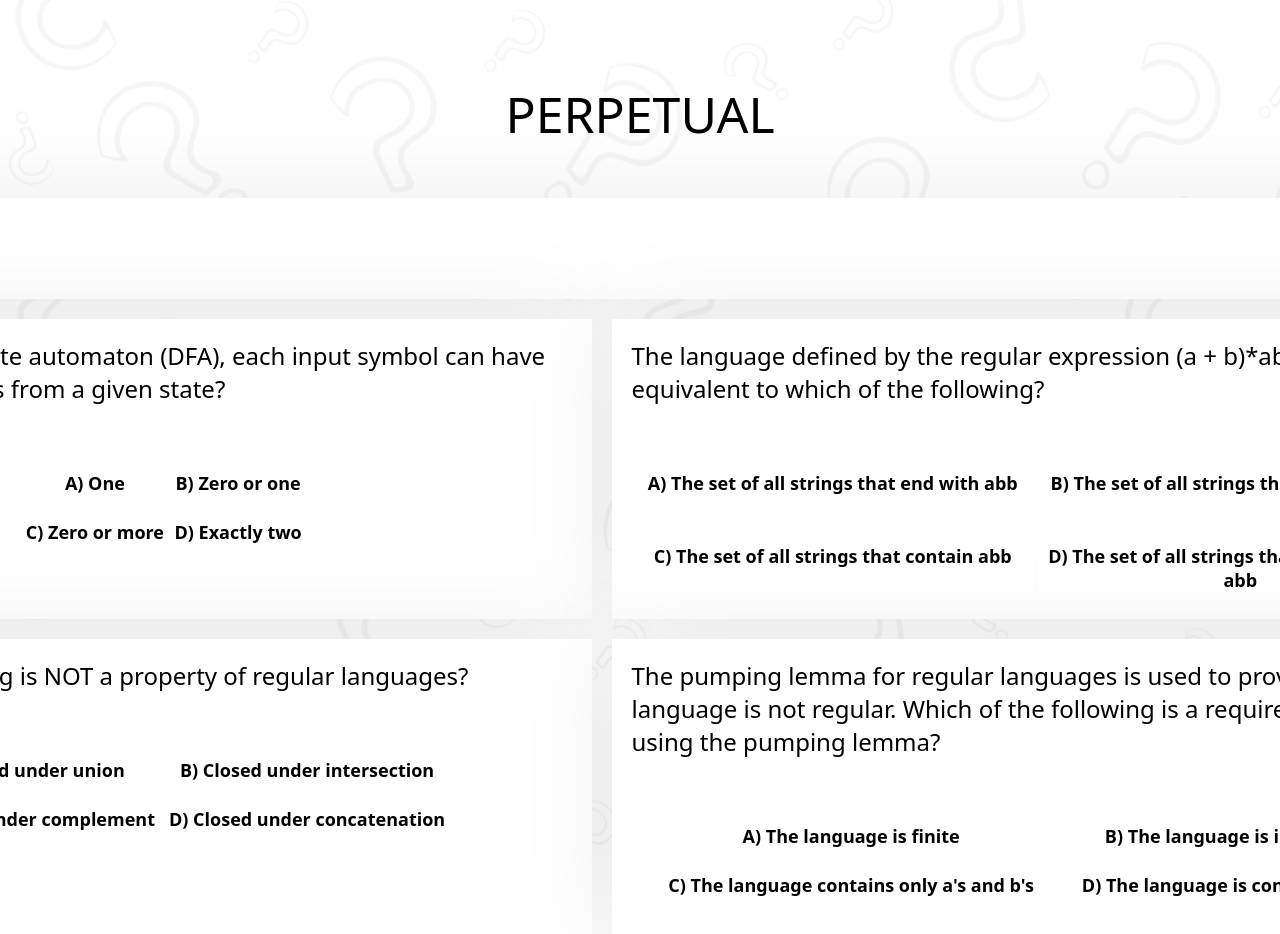
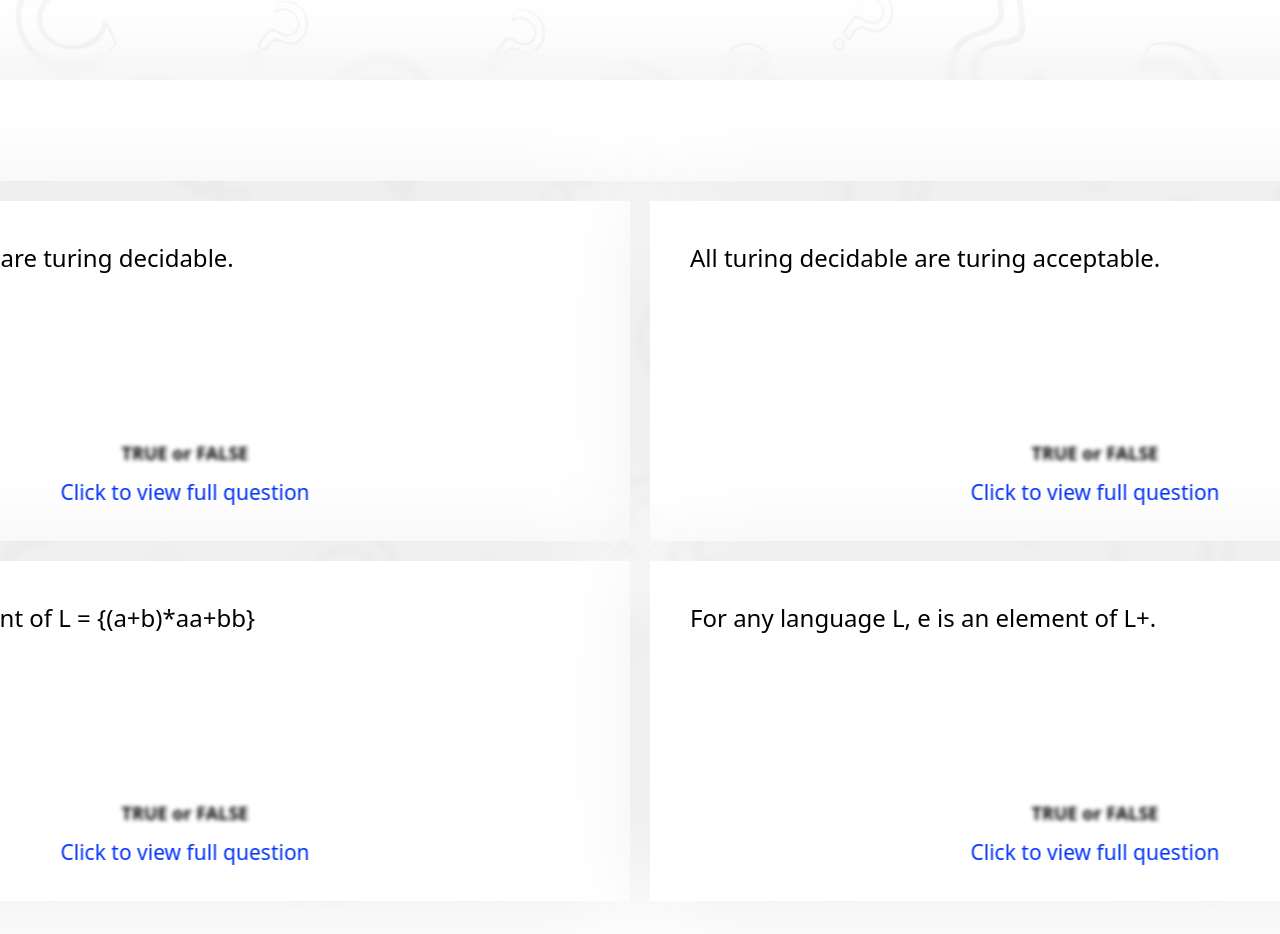
Before and after one commit to Raymart-Leyson/Problem-Generator, a React (Create React App) app in the folder problem-generator/: page / in a window 1280 px wide. Shown: the top 934 px of the page. Built offline with nearby package versions, Linux system fonts and the light colour scheme.

Commit message:
Add blur effect and ViewQuestionPopup

```diff
--- a/problem-generator/src/App.css
+++ b/problem-generator/src/App.css
@@ -1,3 +1,7 @@
+.ProblemGenerator {
+  position: relative;
+  backdrop-filter: blur(5px); /* Adjust the blur value as desired */
+}
 
 body {
   margin: 0;
@@ -19,7 +23,6 @@ body {
   text-align: center;
   margin-bottom: 50px;
 }
-
 
 body:before {
   content: "";
@@ -91,7 +94,7 @@ body:after{
 }
 
 .question-box-container{
-  margin-left: -45px;
+  margin-left: -40px;
   width: fit-content;
   height: fit-content;
   display: flexbox;
@@ -104,10 +107,9 @@ ul{
   grid-gap: 20px;
 }
 
-li{
-  display: inline-block;
-  list-style: none;
-  padding: 0;
+li {
+  position: relative;
+  padding: 20px;
   width: 850px;
   height: 300px;
   justify-content: center;
@@ -117,6 +119,31 @@ li{
   box-shadow: 0 0 100px rgba(0, 0, 0, 0.08);
 }
 
+li:before{
+  content: '';
+  position: absolute;
+  top: 125px;
+  left: 0;
+  right: 0;
+  bottom: 0;
+  backdrop-filter: blur(2px);
+  mask: linear-gradient(transparent, black 5%);;
+}
+
+.question-box-container li::after {
+  content: "Click to view full question";
+  position: absolute;
+  top: 80%;
+  left: 50%;
+  transform: translateX(-50%);
+  padding: 5px;
+  background-color: rgba(255, 255, 255, 0.8);
+  color: #0334fa;
+  font-size: 21px;
+  border-radius: 4px;
+  pointer-events: none;
+  backdrop-filter: blur(2px); /* Adjust the blur value as desired */
+}
 
 .question{
   position: relative;
@@ -149,8 +176,3 @@ li{
   width: .1px;
   height: 20px;
 }
-
-.question-box.overflown {
-  opacity: 30;
-  background-color: red; /* Apply transparency or any other desired effect */
-}
--- a/problem-generator/src/App.js
+++ b/problem-generator/src/App.js
@@ -1,59 +1,61 @@
+import React, { useState } from 'react';
 import './App.css';
+import ViewQuestionPopup from './ViewQuestionPopup';
 
 function App() {
+  const [selectedQuestion, setSelectedQuestion] = useState(null);
+  const [isPopupVisible, setPopupVisible] = useState(false);
+
+  const handleQuestionClick = (index) => {
+    setSelectedQuestion(questionslist[index]);
+    setPopupVisible(true);
+  };
 
   const questionslist = [
     {
-      question: "In a deterministic finite automaton (DFA), each input symbol can have how many transitions from a given state? ",
-      choice: ["A) One", "B) Zero or one", "C) Zero or more", "D) Exactly two"]
+      question: "All Finite Language are turing decidable.",
+      choice: ["TRUE or FALSE"]
     },
     {
-      question: "The language defined by the regular expression (a + b)*abb is equivalent to which of the following?",
-      choice: ["A) The set of all strings that end with abb", "B) The set of all strings that start with abb", "C) The set of all strings that contain abb", "D) The set of all strings that do not contain abb"]
+      question: "All turing decidable are turing acceptable.",
+      choice: ["TRUE or FALSE"]
     },
     {
-      question: "Which of the following is NOT a property of regular languages?",
-      choice: ["A) Closed under union", "B) Closed under intersection", "C) Closed under complement", "D) Closed under concatenation"]
+      question: "(ababb) is an element of L = {(a+b)*aa+bb}",
+      choice: ["TRUE or FALSE"]
     },
     {
-      question: "The pumping lemma for regular languages is used to prove that a language is not regular. Which of the following is a requirement for using the pumping lemma?",
-      choice: ["A) The language is finite", "B) The language is infinite", "C) The language contains only a's and b's", "D) The language is context-free"]
+      question: "For any language L, e is an element of L+.",
+      choice: ["TRUE or FALSE"]
     }
   ];
 
-
-
   return (
-    <div className="ProblemGenerator" >
+    <div className="ProblemGenerator">
       <div className="mainUI">
-        <div className="title">PERPETUAL</div>
         <div className="input-container">
-          <input type="text" className="generate" placeholder="Type here"></input>
+          <input type="text" className="generate"></input>
           <button className="btn_generate">Generate</button>
         </div>
         <div className="question-box-container">
           <ul>
             {questionslist.map((question, index) => (
-              <li key={index}>
-                <div className="question">
-                  {question.question}
-                  <br></br>
-                  <br></br>
-                  <br></br>
-                  <div className="choices">
-                  <div className="choices-grid">
-                    {question.choice.map((option, index) => (
-                      <div key={index} className="choice">{option}</div>
-                    ))}
-                  </div>
-                  </div>
-                </div>
+              <li key={index} onClick={() => handleQuestionClick(index)}>
+                <div className="question">{question.question}</div>
+                <div className="choice">{question.choice}</div>
               </li>
             ))}
           </ul>
         </div>
       </div>
-      <div className="space"></div>
+
+      {isPopupVisible && (
+        <ViewQuestionPopup
+          question={selectedQuestion.question}
+          choice={selectedQuestion.choice}
+          onClose={() => setPopupVisible(false)}
+        />
+      )}
     </div>
   );
 }
--- /dev/null
+++ b/problem-generator/src/ViewQuestionPopup.css
@@ -0,0 +1,20 @@
+.popup {
+    position: fixed;
+    top: 50%;
+    left: 50%;
+    transform: translate(-50%, -50%);
+    padding: 20px;
+    box-shadow: 0 2px 4px rgba(0, 0, 0, 0.2);
+    z-index: 9999;
+}
+
+.popup-content {
+    display: flex;
+    flex-direction: column;
+    align-items: center;
+    background-color: red;
+}
+
+.close-popup {
+    margin-top: 10px;
+}
--- /dev/null
+++ b/problem-generator/src/ViewQuestionPopup.js
@@ -0,0 +1,24 @@
+import React from 'react';
+import './ViewQuestionPopup.css';
+function ViewQuestionPopup({ question, choice, onClose }) {
+  return (
+    <div className="popup">
+      <div className="popup-content">
+        <div>
+          <h2>{question}</h2>
+          <ul>
+            {choice.map((option, index) => (
+              <li key={index}>{option}</li>
+            ))}
+          </ul>
+        </div>
+
+        <button className="close-popup" onClick={onClose}>
+          Close
+        </button>
+      </div>
+    </div>
+  );
+}
+
+export default ViewQuestionPopup;
```
